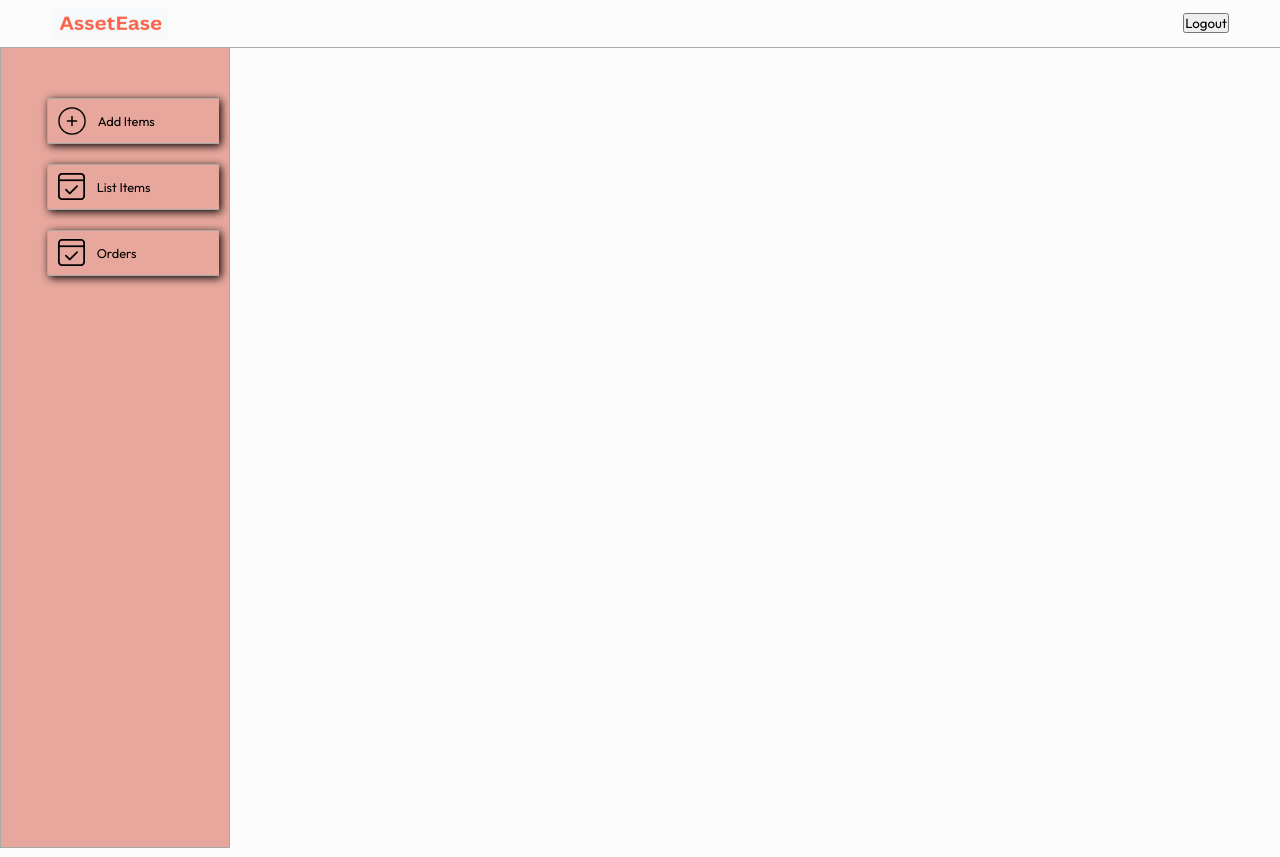
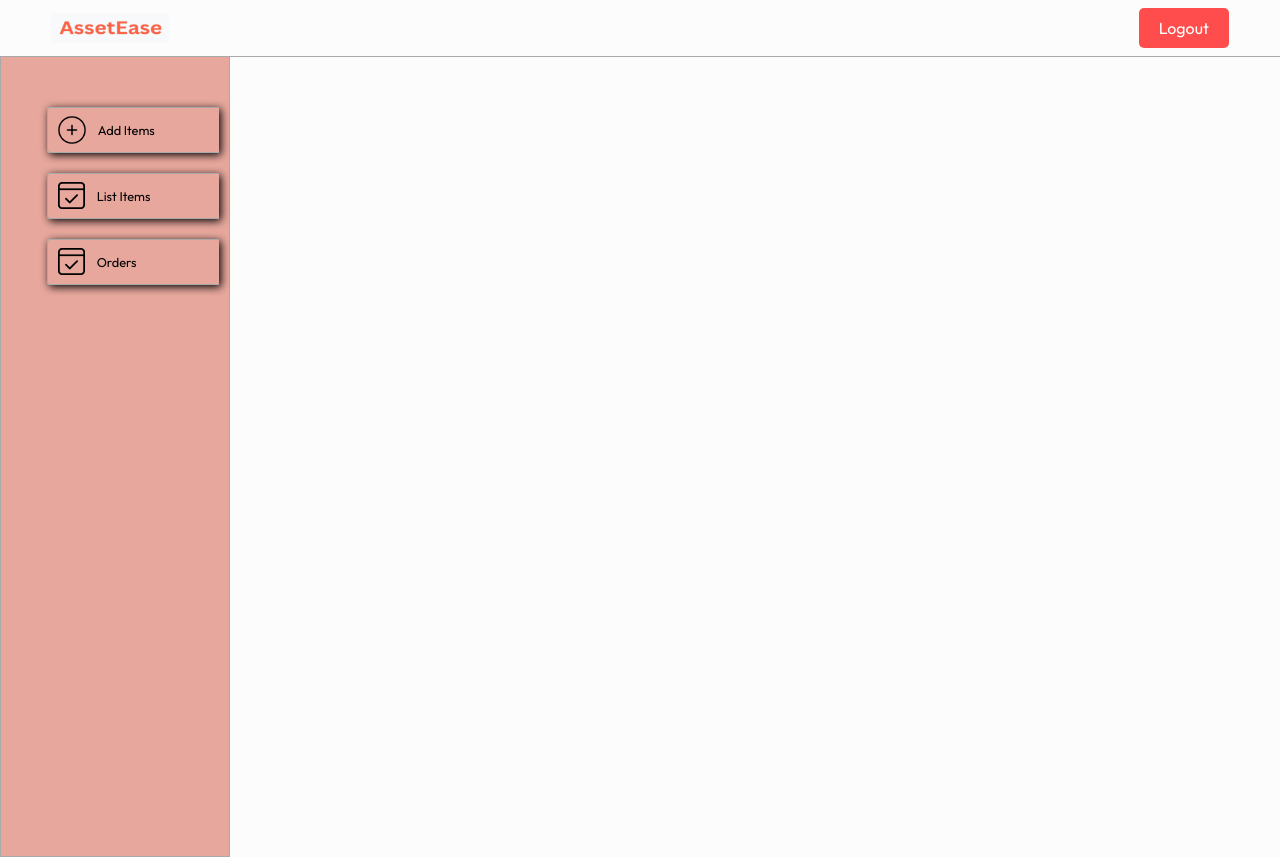
Before and after one commit to akashajay2428/AssetEase_an_asset_management_website, a React (Vite) app in the folder admin/admindash/: page / in a window 1280 px wide. Built offline with nearby package versions, Linux system fonts and the light colour scheme.

Commit message:
Update Navbar.css

```diff
--- a/admin/admindash/src/components/Navbar/Navbar.css
+++ b/admin/admindash/src/components/Navbar/Navbar.css
@@ -12,3 +12,18 @@
 .navbar .profile{
     width: 40px;
 }
+
+.logout-btn {
+    padding: 10px 20px;
+    background-color: #ff4d4d;
+    color: white;
+    border: none;
+    border-radius: 5px;
+    cursor: pointer;
+    font-size: 16px;
+    transition: background-color 0.3s;
+  }
+
+  .logout-btn:hover {
+    background-color: #ff0000;
+  }
```
